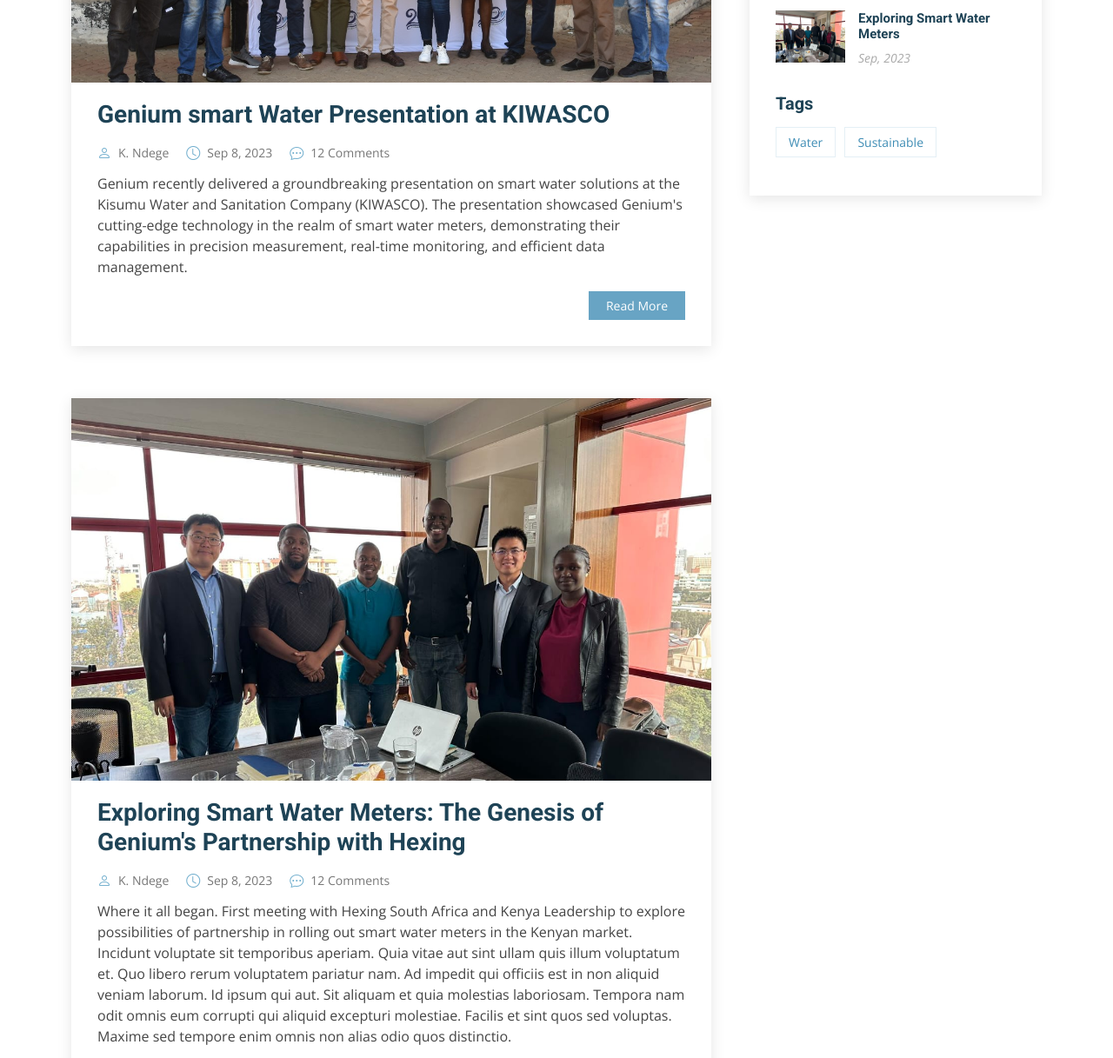
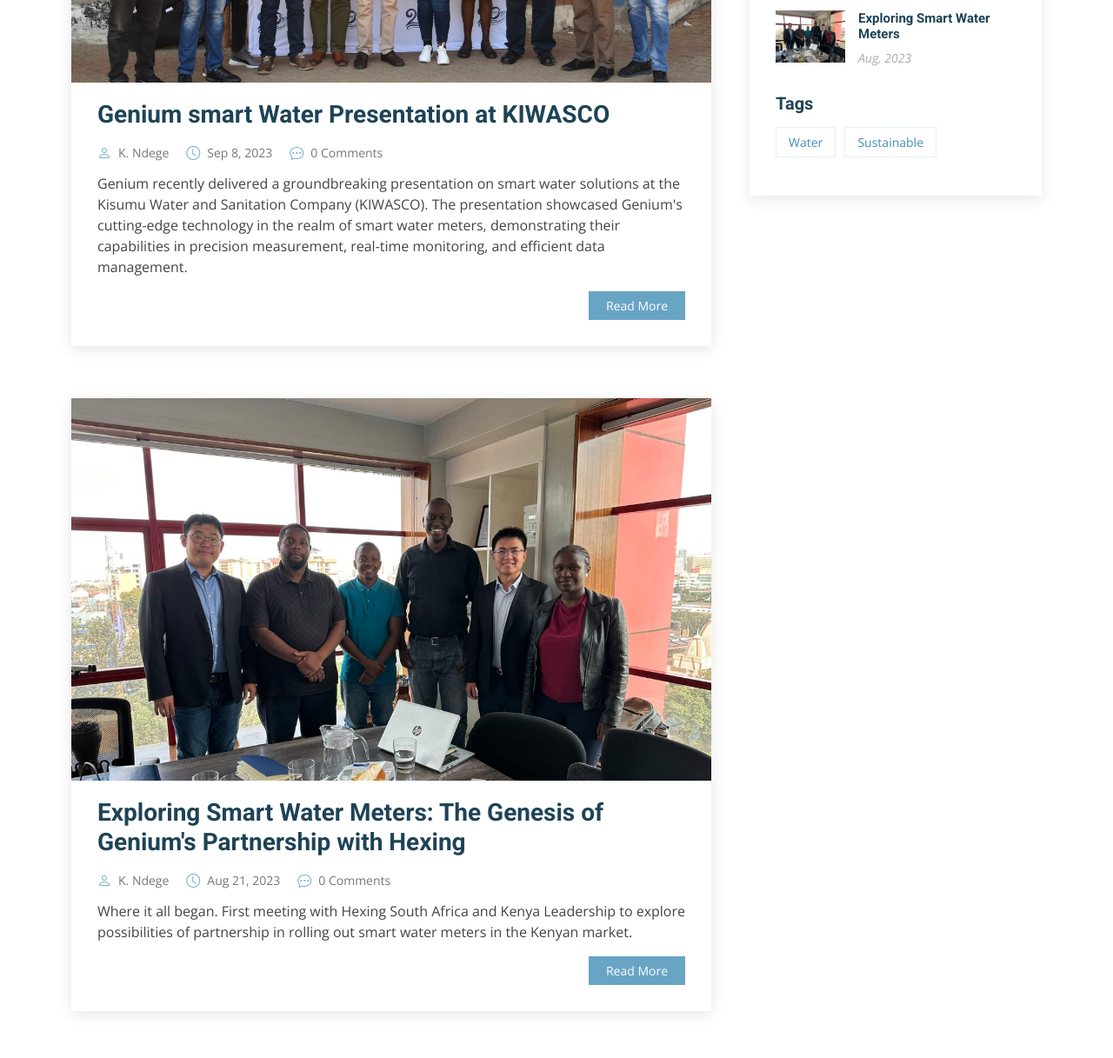
Before and after one commit to devcircularity/genium, a plain HTML site: page blog.html in a window 1280 px wide. Shown: the part 537-1754 px from the top of the page at 87% size. Drawn offline with nearby package versions, Linux system fonts and the light colour scheme.

Commit message:
updates again

```diff
--- a/blog.html
+++ b/blog.html
@@ -124,7 +124,7 @@
                 <ul>
                   <li class="d-flex align-items-center"><i class="bi bi-person"></i> <a href="./blogs/KIWASCO-Presentation.html">K. Ndege</a></li>
                   <li class="d-flex align-items-center"><i class="bi bi-clock"></i> <a href="./blogs/KIWASCO-Presentation.html"><time datetime="2023-09-08">Sep 8, 2023</time></a></li>
-                  <li class="d-flex align-items-center"><i class="bi bi-chat-dots"></i> <a href="./blogs/KIWASCO-Presentation.html">12 Comments</a></li>
+                  <li class="d-flex align-items-center"><i class="bi bi-chat-dots"></i> <a href="./blogs/KIWASCO-Presentation.html">0 Comments</a></li>
                 </ul>
               </div>
 
@@ -152,15 +152,14 @@
               <div class="entry-meta">
                 <ul>
                   <li class="d-flex align-items-center"><i class="bi bi-person"></i> <a href="./blogs/genesis.html">K. Ndege</a></li>
-                  <li class="d-flex align-items-center"><i class="bi bi-clock"></i> <a href="./blogs/genesis.html"><time datetime="2023-09-08">Sep 8, 2023</time></a></li>
-                  <li class="d-flex align-items-center"><i class="bi bi-chat-dots"></i> <a href="./blogs/genesis.html">12 Comments</a></li>
+                  <li class="d-flex align-items-center"><i class="bi bi-clock"></i> <a href="./blogs/genesis.html"><time datetime="2023-09-08">Aug 21, 2023</time></a></li>
+                  <li class="d-flex align-items-center"><i class="bi bi-chat-dots"></i> <a href="./blogs/genesis.html">0 Comments</a></li>
                 </ul>
               </div>
 
               <div class="entry-content">
                 <p>
-                  Where it all began. First meeting with Hexing South Africa and Kenya Leadership to explore possibilities of partnership in rolling out smart water meters in the Kenyan market. Incidunt voluptate sit temporibus aperiam. Quia vitae aut sint ullam quis illum voluptatum et. Quo libero rerum voluptatem pariatur nam.
-                  Ad impedit qui officiis est in non aliquid veniam laborum. Id ipsum qui aut. Sit aliquam et quia molestias laboriosam. Tempora nam odit omnis eum corrupti qui aliquid excepturi molestiae. Facilis et sint quos sed voluptas. Maxime sed tempore enim omnis non alias odio quos distinctio.
+                  Where it all began. First meeting with Hexing South Africa and Kenya Leadership to explore possibilities of partnership in rolling out smart water meters in the Kenyan market.
                 </p>
                 <div class="read-more">
                   <a href="./blogs/genesis.html">Read More</a>
@@ -279,7 +278,7 @@
                 <div class="post-item clearfix">
                   <img src="assets/img/blog/Genesis.jpeg" alt="">
                   <h4><a href="./blogs/genesis.html">Exploring Smart Water Meters</a></h4>
-                  <time datetime="2020-01-01">Sep, 2023</time>
+                  <time datetime="2020-01-01">Aug, 2023</time>
                 </div>
 <!--
                 <div class="post-item clearfix">
```
Also changed, not shown: blogs/genesis.html (+2 -2 lines).
